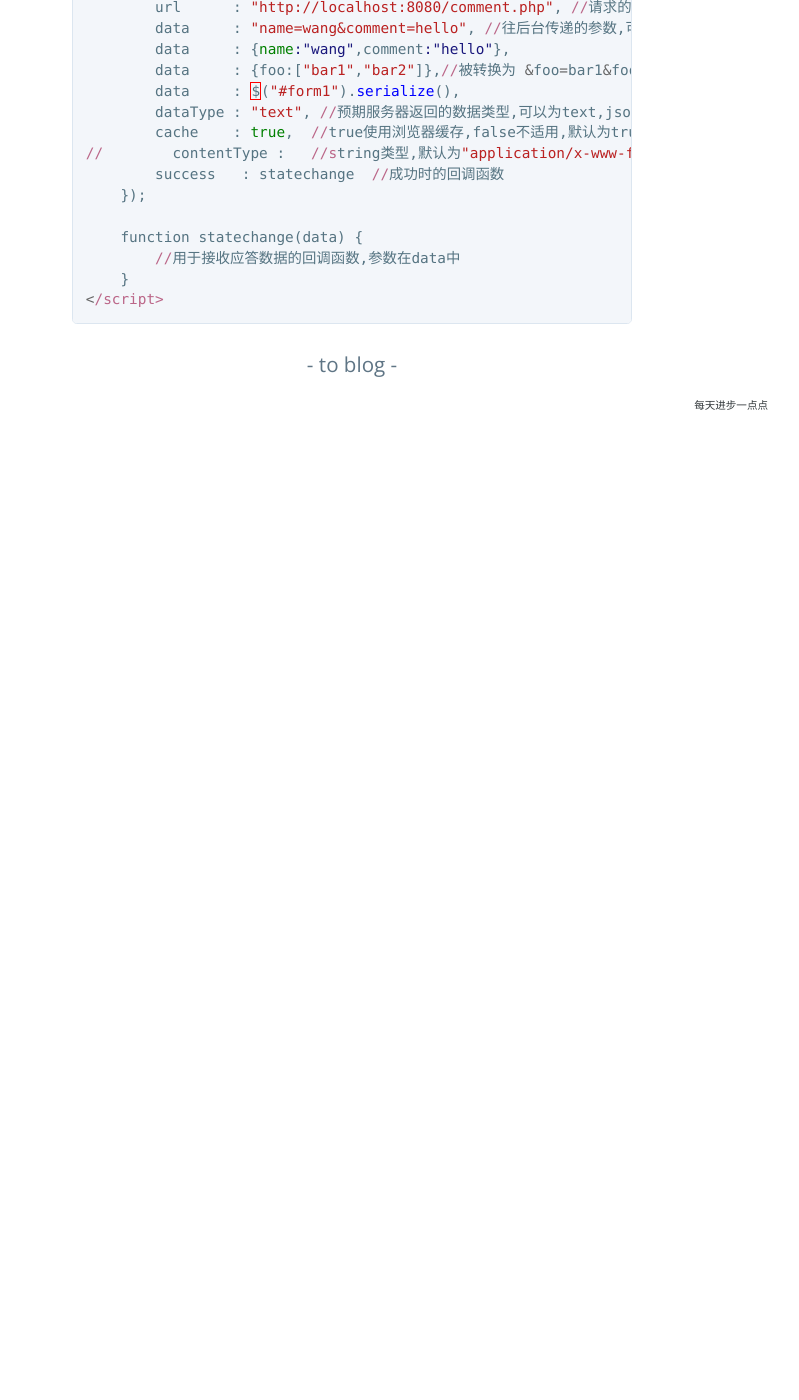
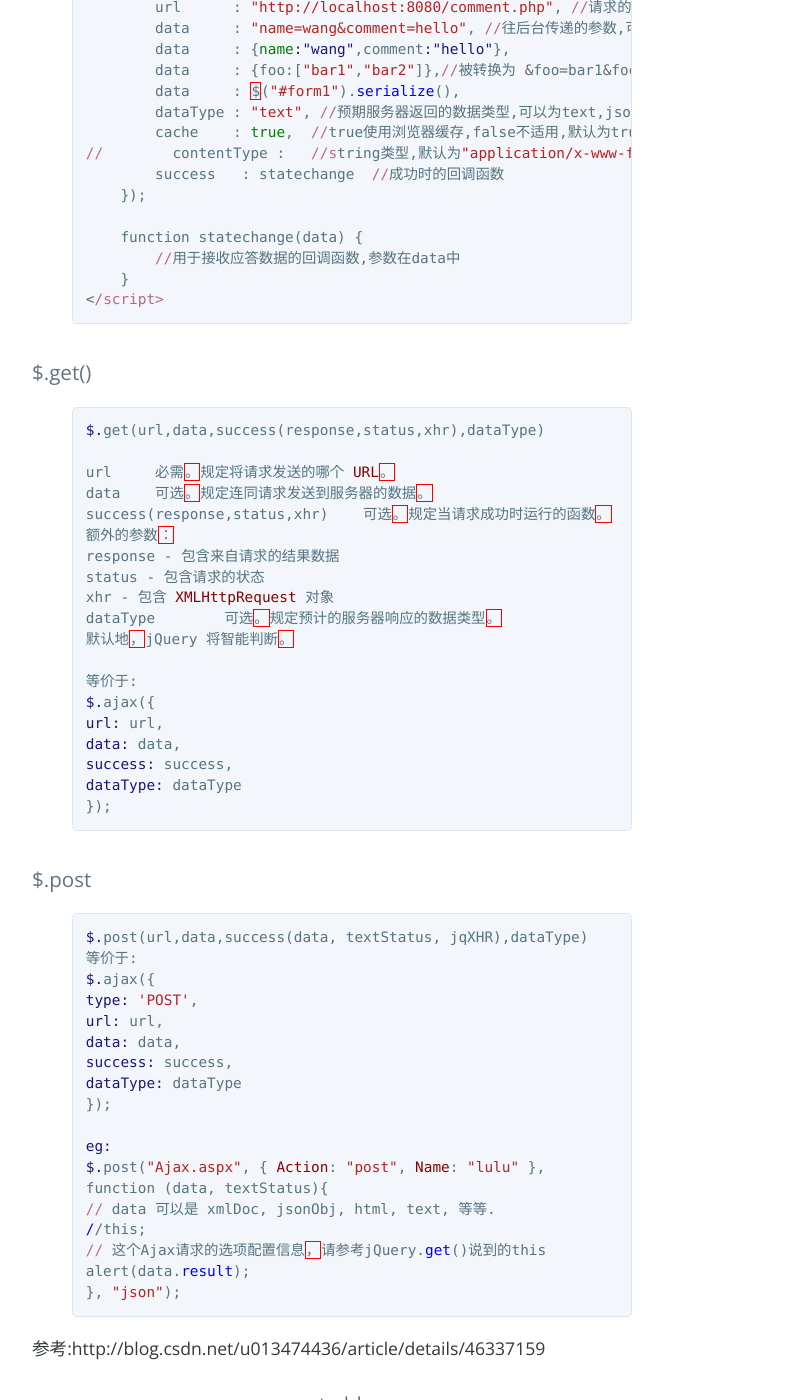
Before and after one commit to wl236179666/wl236179666.github.com, a Jekyll site: the page built from _posts/2017-04-09-jQuery发送ajax的几种情况.md, in a window 1280 px wide and 1400 px high, scrolled down 670 px. Shown: the whole window, without its empty margins (288-1087 px from the left). Built offline with Jekyll 4.4.1, drawn with Linux system fonts in a browser that asks for light colours; nearby versions of some CDN libraries; comment, search, counter and statistics services are not loaded; before the commit the page ends 1103 px from its top, so only the background shows below that.

Commit message:
新文章

```diff
--- a/_posts/2017-04-09-jQuery发送ajax的几种情况.md
+++ b/_posts/2017-04-09-jQuery发送ajax的几种情况.md
@@ -30,3 +30,50 @@ ajax是一个方法,方法的参数{}是一个对象,里面是对象的属性和
     }
 </script>
 {% endhighlight %}
+
+### $.get()
+{% highlight ruby %}
+$.get(url,data,success(response,status,xhr),dataType)
+
+url 	必需。规定将请求发送的哪个 URL。
+data 	可选。规定连同请求发送到服务器的数据。
+success(response,status,xhr) 	可选。规定当请求成功时运行的函数。
+额外的参数：
+response - 包含来自请求的结果数据
+status - 包含请求的状态
+xhr - 包含 XMLHttpRequest 对象
+dataType 	可选。规定预计的服务器响应的数据类型。
+默认地，jQuery 将智能判断。
+
+等价于:
+$.ajax({
+url: url,
+data: data,
+success: success,
+dataType: dataType
+});
+{% endhighlight %}
+
+### $.post
+{% highlight ruby %}
+$.post(url,data,success(data, textStatus, jqXHR),dataType)
+等价于:
+$.ajax({
+type: 'POST',
+url: url,
+data: data,
+success: success,
+dataType: dataType
+});
+
+eg:
+$.post("Ajax.aspx", { Action: "post", Name: "lulu" },
+function (data, textStatus){
+// data 可以是 xmlDoc, jsonObj, html, text, 等等.
+//this;
+// 这个Ajax请求的选项配置信息，请参考jQuery.get()说到的this
+alert(data.result);
+}, "json");
+{% endhighlight %}
+
+参考:http://blog.csdn.net/u013474436/article/details/46337159
```
